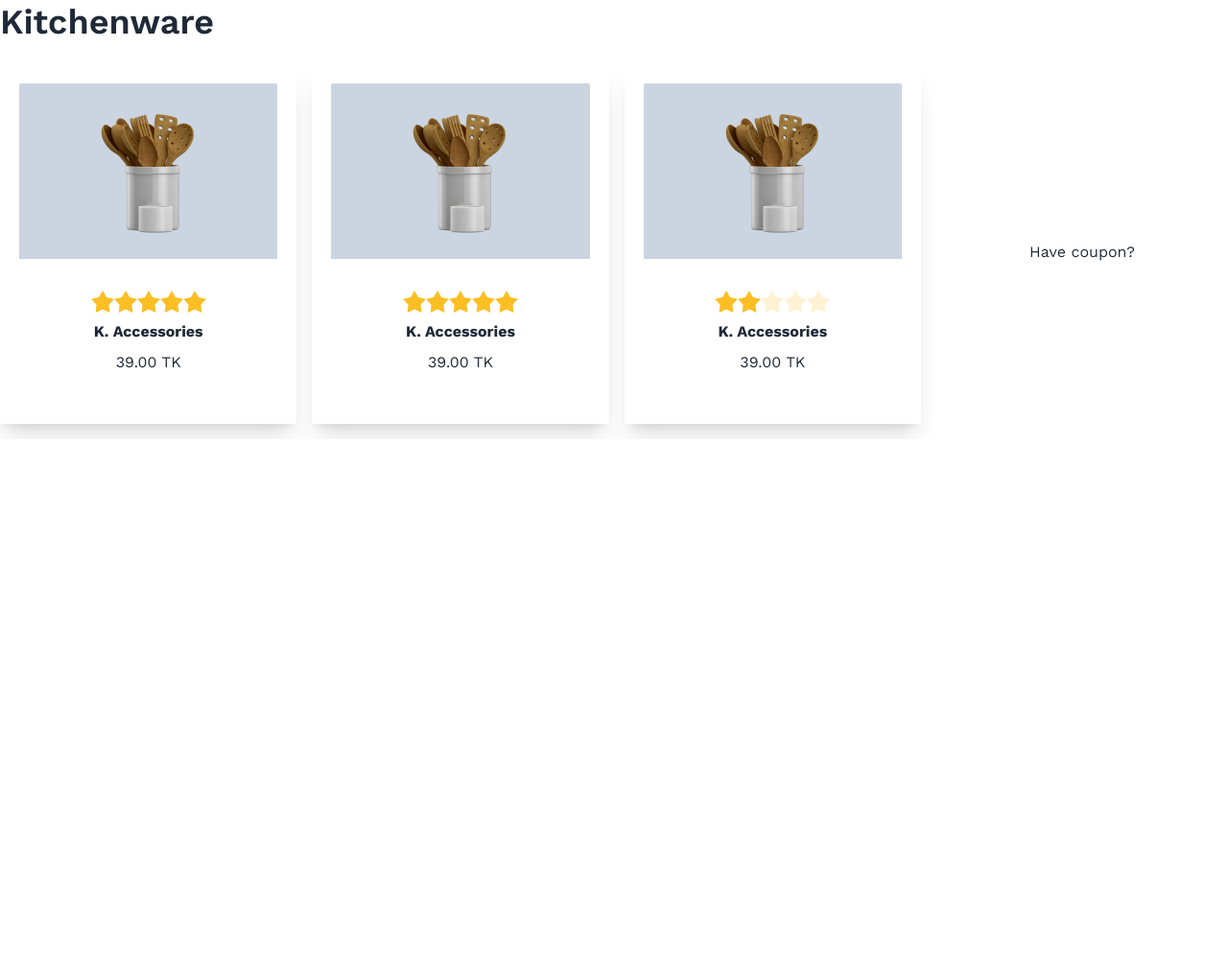
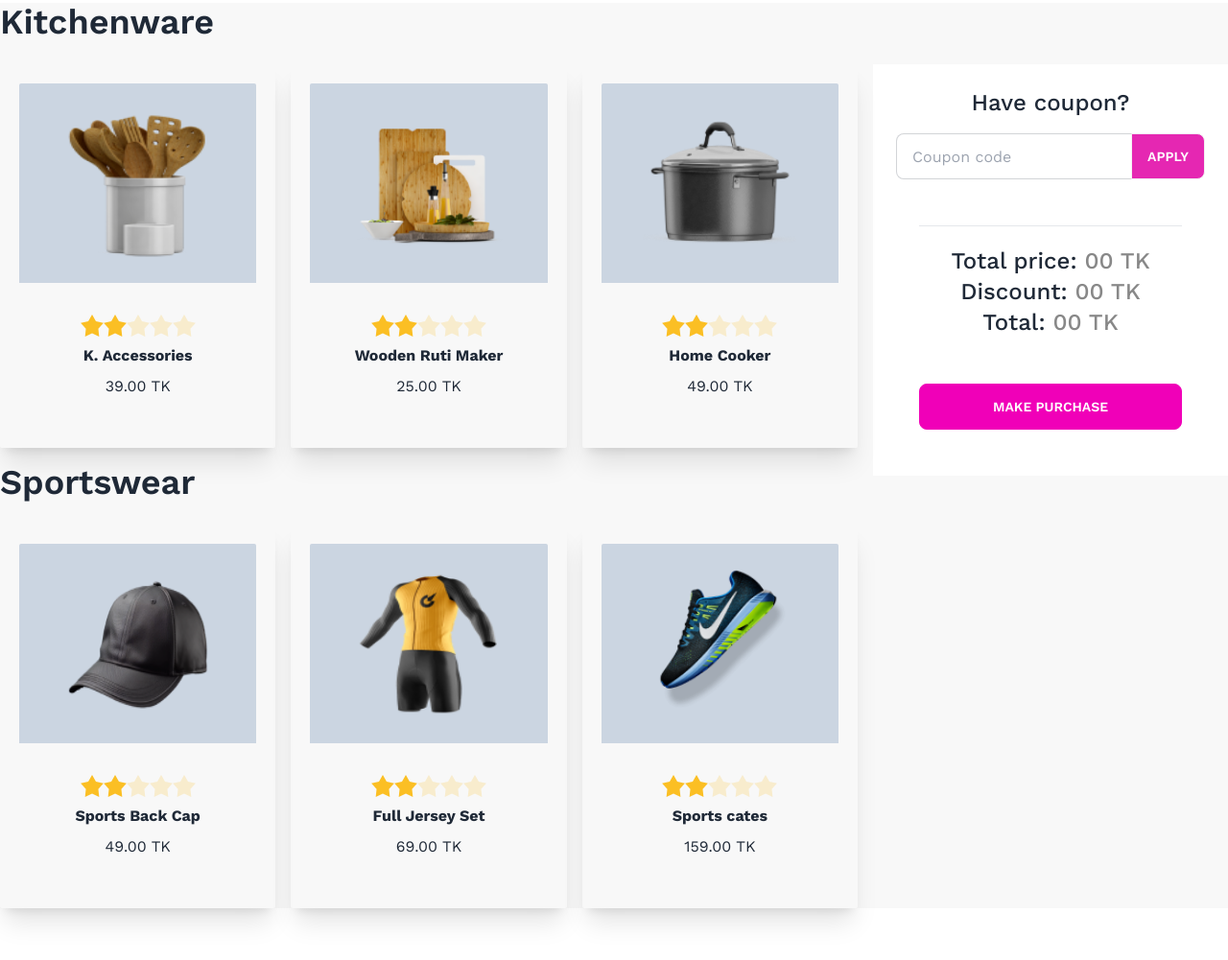
Before and after one commit to shohaib1996/summer-sale-dom-project, a plain HTML site: page index.html in a window 1280 px wide. Shown: the part 643-1644 px from the top of the page at 96% size. Before the commit the page ends 1101 px from the top, so only its background shows below. Drawn offline with nearby package versions, Linux system fonts and the light colour scheme.

Commit message:
all html and css added

```diff
--- a/index.html
+++ b/index.html
@@ -48,12 +48,34 @@
             </div>
         </div>
     </header>
-    <main class="max-w-screen-xl mx-auto flex gap-4 flex-col lg:flex-row items-center">
+    <main
+        class="max-w-screen-xl mx-auto flex gap-4 flex-col lg:flex-row items-center lg:items-start bg-[#F8F8F8] mb-24">
+
         <div class="grid gap-4 grid-cols-1 lg:grid-cols-3 w-3/4">
+            <!-- card -1  -->
             <div>
                 <h2 class="font-semibold text-4xl mb-6">Kitchenware</h2>
                 <div class="card shadow-xl p-5 rounded-sm">
-                    <figure class="bg-slate-300 py-6"><img src="./images/prod1.png" alt="Shoes" /></figure>
+                    <figure class="bg-slate-300 py-6"><img class="w-40 h-40" src="./images/prod1.png" alt="Shoes" />
+                    </figure>
+                    <div class="card-body flex justify-center items-center flex-col">
+                        <div class="rating">
+                            <input type="radio" name="rating-1" class="mask mask-star-2 bg-amber-400" />
+                            <input type="radio" name="rating-1" class="mask mask-star-2 bg-amber-400" checked />
+                            <input type="radio" name="rating-1" class="mask mask-star-2 bg-amber-400" />
+                            <input type="radio" name="rating-1" class="mask mask-star-2 bg-amber-400" />
+                            <input type="radio" name="rating-1" class="mask mask-star-2 bg-amber-400" />
+                        </div>
+                        <p class="font-bold">K. Accessories</p>
+                        <p>39.00 TK</p>
+                    </div>
+                </div>
+            </div>
+            <!-- card -2  -->
+            <div>
+                <div class="card shadow-xl p-5 rounded-sm mt-16">
+                    <figure class="bg-slate-300 py-6"><img class="w-40 h-40" src="./images/prod2.png" alt="Shoes" />
+                    </figure>
                     <div class="card-body flex justify-center items-center flex-col">
                         <div class="rating">
                             <input type="radio" name="rating-2" class="mask mask-star-2 bg-amber-400" />
@@ -62,52 +84,118 @@
                             <input type="radio" name="rating-2" class="mask mask-star-2 bg-amber-400" />
                             <input type="radio" name="rating-2" class="mask mask-star-2 bg-amber-400" />
                         </div>
-                        <p class="font-bold">K. Accessories</p>
-                        <p>39.00 TK</p>
+                        <p class="font-bold">Wooden Ruti Maker</p>
+                        <p>25.00 TK</p>
                     </div>
                 </div>
             </div>
+            <!-- card -3  -->
             <div>
                 <div class="card shadow-xl p-5 rounded-sm mt-16">
-                    <figure class="bg-slate-300 py-6"><img src="./images/prod1.png" alt="Shoes" /></figure>
+                    <figure class="bg-slate-300 py-6"><img class="w-40 h-40" src="./images/prod3.png" alt="Shoes" />
+                    </figure>
                     <div class="card-body flex justify-center items-center flex-col">
                         <div class="rating">
-                            <input type="radio" name="rating-2" class="mask mask-star-2 bg-amber-400" />
-                            <input type="radio" name="rating-2" class="mask mask-star-2 bg-amber-400" checked />
-                            <input type="radio" name="rating-2" class="mask mask-star-2 bg-amber-400" />
-                            <input type="radio" name="rating-2" class="mask mask-star-2 bg-amber-400" />
-                            <input type="radio" name="rating-2" class="mask mask-star-2 bg-amber-400" />
+                            <input type="radio" name="rating-3" class="mask mask-star-2 bg-amber-400" />
+                            <input type="radio" name="rating-3" class="mask mask-star-2 bg-amber-400" checked />
+                            <input type="radio" name="rating-3" class="mask mask-star-2 bg-amber-400" />
+                            <input type="radio" name="rating-3" class="mask mask-star-2 bg-amber-400" />
+                            <input type="radio" name="rating-3" class="mask mask-star-2 bg-amber-400" />
                         </div>
-                        <p class="font-bold">K. Accessories</p>
-                        <p>39.00 TK</p>
+                        <p class="font-bold">Home Cooker</p>
+                        <p>49.00 TK</p>
                     </div>
                 </div>
             </div>
+            <!-- card -4  -->
+            <div>
+                <h2 class="font-semibold text-4xl mb-6">Sportswear</h2>
+                <div class="card shadow-xl p-5 rounded-sm">
+                    <figure class="bg-slate-300 py-6"><img class="w-40 h-40" src="./images/prod4.png" alt="Shoes" />
+                    </figure>
+                    <div class="card-body flex justify-center items-center flex-col">
+                        <div class="rating">
+                            <input type="radio" name="rating-4" class="mask mask-star-2 bg-amber-400" />
+                            <input type="radio" name="rating-4" class="mask mask-star-2 bg-amber-400" checked />
+                            <input type="radio" name="rating-4" class="mask mask-star-2 bg-amber-400" />
+                            <input type="radio" name="rating-4" class="mask mask-star-2 bg-amber-400" />
+                            <input type="radio" name="rating-4" class="mask mask-star-2 bg-amber-400" />
+                        </div>
+                        <p class="font-bold">Sports Back Cap</p>
+                        <p>49.00 TK</p>
+                    </div>
+                </div>
+
+            </div>
+            <!-- card -5  -->
             <div>
                 <div class="card shadow-xl p-5 rounded-sm mt-16">
-                    <figure class="bg-slate-300 py-6"><img src="./images/prod1.png" alt="Shoes" /></figure>
+                    <figure class="bg-slate-300 py-6"><img class="w-40 h-40" src="./images/prod5.png" alt="Shoes" />
+                    </figure>
                     <div class="card-body flex justify-center items-center flex-col">
                         <div class="rating">
-                            <input type="radio" name="rating-2" class="mask mask-star-2 bg-amber-400" />
-                            <input type="radio" name="rating-2" class="mask mask-star-2 bg-amber-400" checked />
-                            <input type="radio" name="rating-2" class="mask mask-star-2 bg-amber-400" />
-                            <input type="radio" name="rating-2" class="mask mask-star-2 bg-amber-400" />
-                            <input type="radio" name="rating-2" class="mask mask-star-2 bg-amber-400" />
+                            <input type="radio" name="rating-5" class="mask mask-star-2 bg-amber-400" />
+                            <input type="radio" name="rating-5" class="mask mask-star-2 bg-amber-400" checked />
+                            <input type="radio" name="rating-5" class="mask mask-star-2 bg-amber-400" />
+                            <input type="radio" name="rating-5" class="mask mask-star-2 bg-amber-400" />
+                            <input type="radio" name="rating-5" class="mask mask-star-2 bg-amber-400" />
                         </div>
-                        <p class="font-bold">K. Accessories</p>
-                        <p>39.00 TK</p>
+                        <p class="font-bold">Full Jersey Set</p>
+                        <p>69.00 TK</p>
                     </div>
                 </div>
             </div>
+            <!-- card -6  -->
             <div>
+                <div class="card shadow-xl p-5 rounded-sm mt-16">
+                    <figure class="bg-slate-300 py-6"><img class="w-40 h-40" src="./images/prod6.png" alt="Shoes" />
+                    </figure>
+                    <div class="card-body flex justify-center items-center flex-col">
+                        <div class="rating">
+                            <input type="radio" name="rating-6" class="mask mask-star-2 bg-amber-400" />
+                            <input type="radio" name="rating-6" class="mask mask-star-2 bg-amber-400" checked />
+                            <input type="radio" name="rating-6" class="mask mask-star-2 bg-amber-400" />
+                            <input type="radio" name="rating-6" class="mask mask-star-2 bg-amber-400" />
+                            <input type="radio" name="rating-6" class="mask mask-star-2 bg-amber-400" />
+                        </div>
+                        <p class="font-bold">Sports cates</p>
+                        <p>159.00 TK</p>
+                    </div>
+                </div>
+            </div>
+        </div>
+        <div class="text-center flex-1 mt-16">
+            <div class="bg-white p-6">
+                <h3 class="font-medium text-2xl mb-4">Have coupon?</h3>
+                <div class="join">
+                    <input class="input input-bordered join-item" placeholder="Coupon code" />
+                    <button class="btn join-item rounded-r-lg bg-btn-color text-white">Apply</button>
+                </div>
+                <div class="bg-white p-6">
+                    <div class="font-medium text-2xl mb-5 mt-6" id="">
+                    </div>
+                    <hr>
+                    <div class="mt-5">
+                        <h2 class="font-medium text-2xl">Total price: <span class="text-[#11111180]">00 TK</span></h2>
+                        <h2 class="font-medium text-2xl">Discount: <span class="text-[#11111180]">00 TK</span></h2>
+                        <h2 class="font-medium text-2xl mb-12">Total: <span class="text-[#11111180]">00 TK</span></h2>
+                        <!-- Open the modal using ID.showModal() method -->
+                        <button class="btn btn-secondary w-full text-white" onclick="my_modal_1.showModal()">Make Purchase</button>
+                        <dialog id="my_modal_1" class="modal">
+                            <form method="dialog" class="modal-box flex flex-col items-center">
+                                <img src="./images/congo.png" alt="">
+                                <h3 class="font-bold text-3xl">Congratulations</h3>
+                                <p class="py-4">Your Purchase the product</p>
+                                <div class="modal-action">
+                                    <!-- if there is a button in form, it will close the modal -->
+                                    <button class="btn btn-secondary text-white">Go Home</button>
+                                </div>
+                            </form>
+                        </dialog>
+                    </div>
+                </div>
 
             </div>
-            <div></div>
-            <div></div>
-        </div>
-        <div class="text-center flex-1 mt-16">
-            <h3>Have coupon?</h3>
-
         </div>
 
     </main>
```
